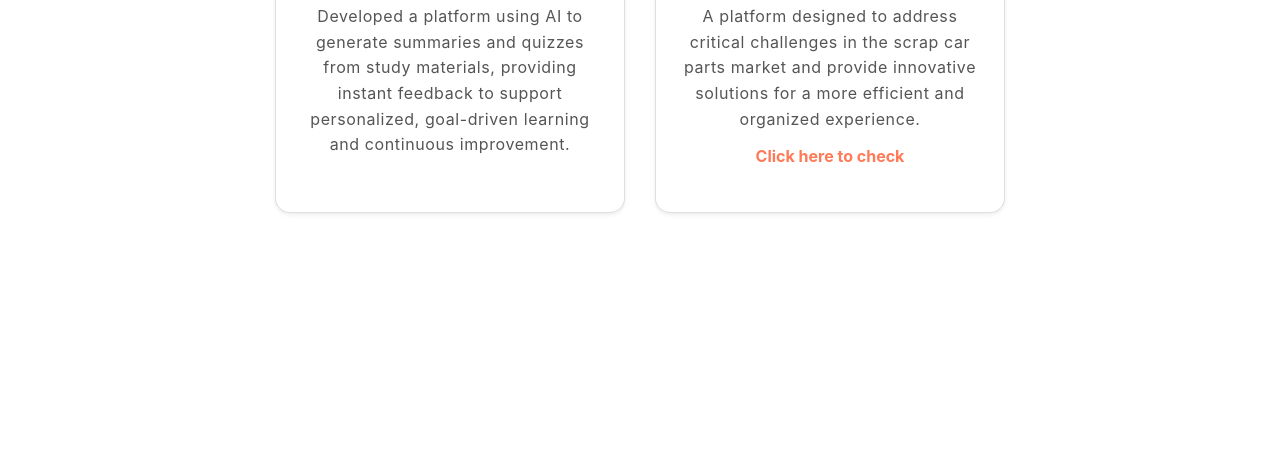
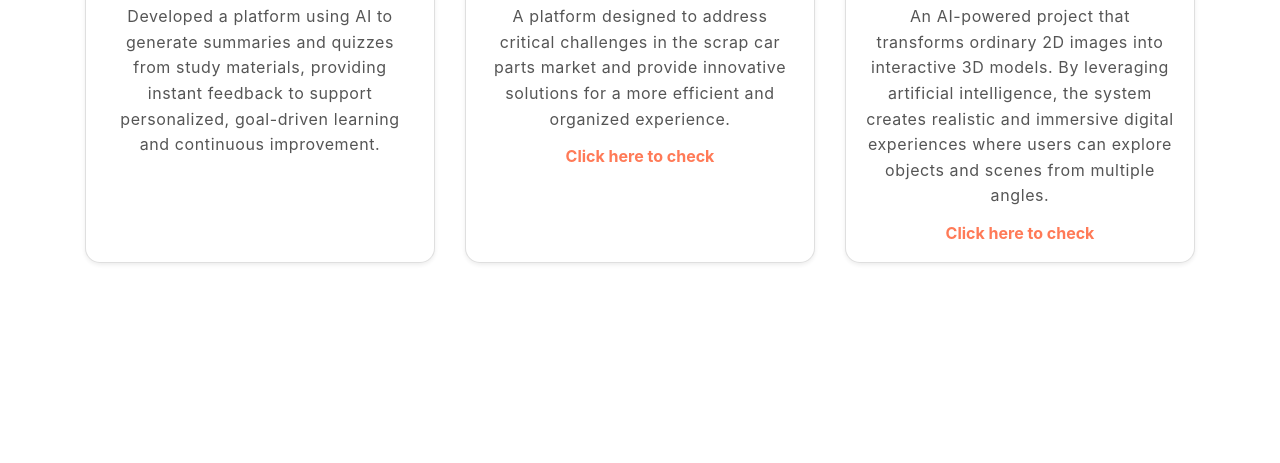
Before and after one commit to AbdulAltamimi/AbdulAltamimi.github.io, a plain HTML site: page index.html in a window 1280 px wide. Shown: the part 2293-2756 px from the top of the page. Drawn offline with nearby package versions, Linux system fonts and the light colour scheme.

Commit message:
Add third project (B3D AI 2D-to-3D) and increase card height

```diff
--- a/index.html
+++ b/index.html
@@ -80,7 +80,7 @@
                 <p>Certificates</p>
             </div>
             <div class="widget-item">
-                <h2>2</h2>
+                <h2>3</h2>
                 <p>Projects</p>
             </div>
         </div>
@@ -184,7 +184,7 @@
             <div class="row justify-content-center">
                 <!-- Card 1 -->
                 <div class="col-md-4 mb-4">
-                    <div class="card shadow-sm project-card" style="border-radius: 15px; height: 350px; display: flex; flex-direction: column; justify-content: space-between; transition: transform 0.3s, box-shadow 0.3s;">
+                    <div class="card shadow-sm project-card" style="border-radius: 15px; height: 400px; display: flex; flex-direction: column; justify-content: space-between; transition: transform 0.3s, box-shadow 0.3s;">
                         <div class="card-body text-center">
                             <img src="./assets/imgs/Hayyan.PNG" alt="Hayyan Icon" style="width: 100px; height: 100px; margin-bottom: 20px; object-fit: contain;">
                             <p class="card-text" style="font-size: 1rem; line-height: 1.6; color: #555;">
@@ -197,7 +197,7 @@
 
                 <!-- Card 2 -->
                 <div class="col-md-4 mb-4">
-                    <div class="card shadow-sm project-card" style="border-radius: 15px; height: 350px; display: flex; flex-direction: column; justify-content: space-between; transition: transform 0.3s, box-shadow 0.3s;">
+                    <div class="card shadow-sm project-card" style="border-radius: 15px; height: 400px; display: flex; flex-direction: column; justify-content: space-between; transition: transform 0.3s, box-shadow 0.3s;">
                         <div class="card-body text-center">
                             <img src="./assets/imgs/logo.PNG" alt="Tashalih Icon" style="width: 100px; height: 100px; margin-bottom: 20px; object-fit: contain;">
                             <p class="card-text" style="font-size: 1rem; line-height: 1.6; color: #555;">
@@ -205,6 +205,19 @@
                                 more efficient and organized experience.
                             </p>
                             <a href="https://tashalih.xyz/homepage" target="_blank" style="color: #ff7a57; font-weight: bold; text-decoration: none;">Click here to check</a>
+                        </div>
+                    </div>
+                </div>
+
+                <!-- Card 3 -->
+                <div class="col-md-4 mb-4">
+                    <div class="card shadow-sm project-card" style="border-radius: 15px; height: 400px; display: flex; flex-direction: column; justify-content: space-between; transition: transform 0.3s, box-shadow 0.3s;">
+                        <div class="card-body text-center">
+                            <img src="./assets/imgs/B3D Logo.jpeg" alt="AI 2D-to-3D Project Icon" style="width: 100px; height: 100px; margin-bottom: 20px; object-fit: contain;">
+                            <p class="card-text" style="font-size: 1rem; line-height: 1.6; color: #555;">
+                                An AI-powered project that transforms ordinary 2D images into interactive 3D models. By leveraging artificial intelligence, the system creates realistic and immersive digital experiences where users can explore objects and scenes from multiple angles.
+                            </p>
+                            <a href="https://bo3d.netlify.app/" target="_blank" style="color: #ff7a57; font-weight: bold; text-decoration: none;">Click here to check</a>
                         </div>
                     </div>
                 </div>
```
Also changed, not shown: assets/imgs/B3D Logo.jpeg (added).
